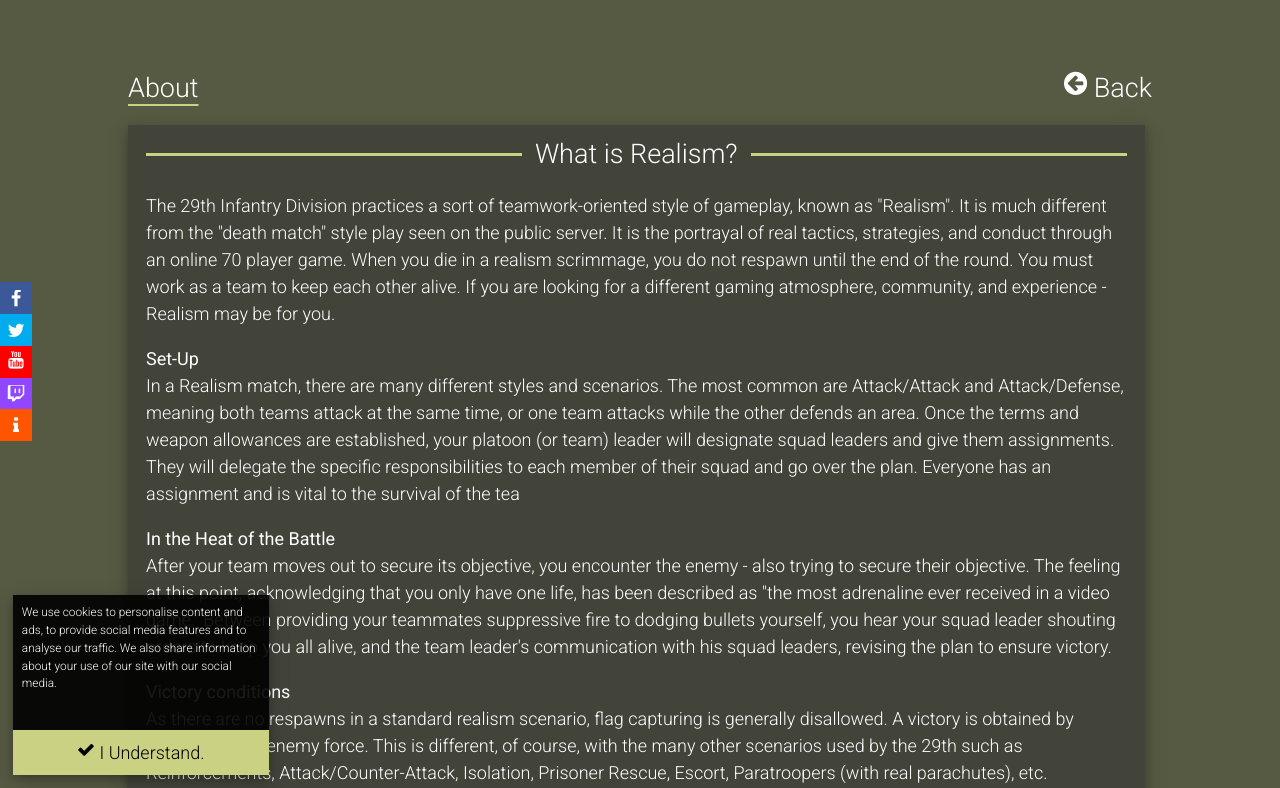
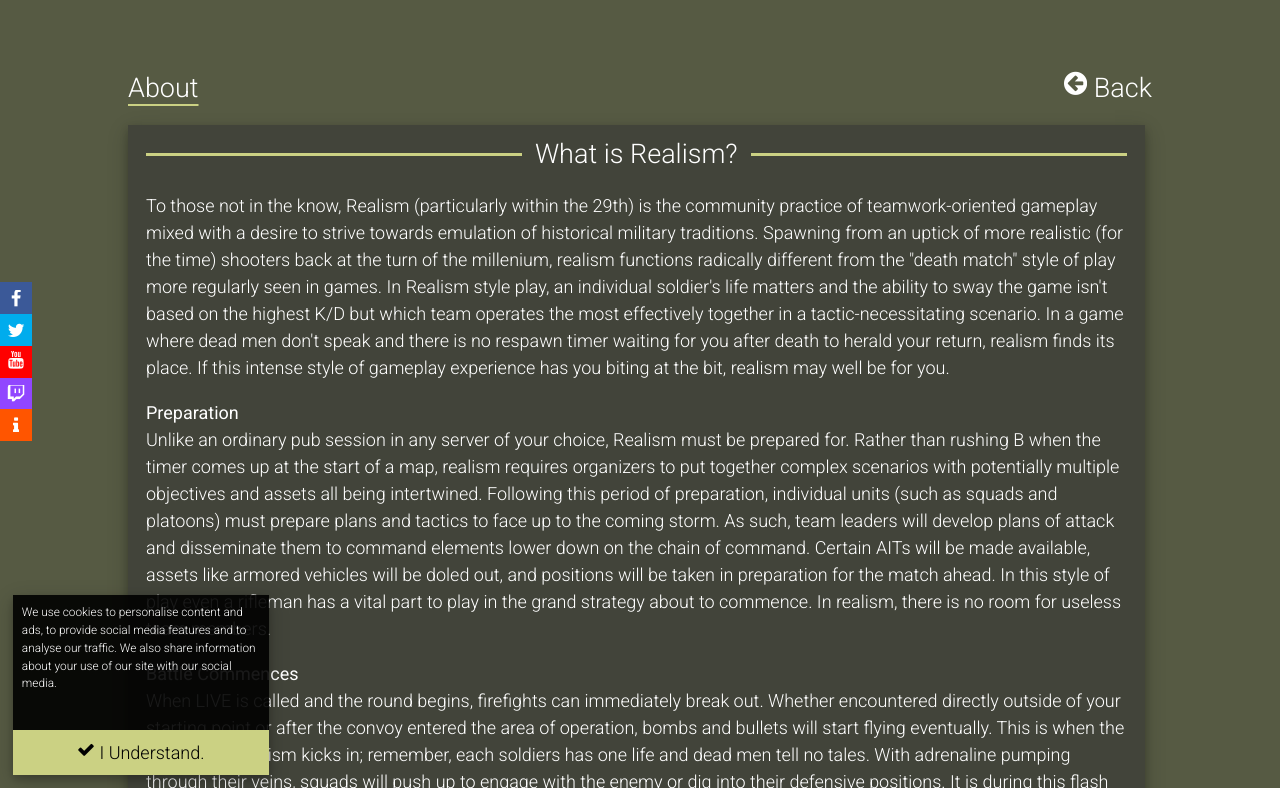
Before and after one commit to Xegion/29th.github.io, a Jekyll site: the page built from about/realism.html, in a window 1280 px wide and 900 px high, cut to the strip 112-900 px from the top of the window. Built offline with Jekyll 4.4.1, drawn with Linux system fonts in a browser that asks for light colours; some of the changed text lies outside the part shown.

Commit message:
Add files via upload

```diff
--- a/about/realism.html
+++ b/about/realism.html
@@ -11,10 +11,10 @@ title: About
 		<div id="about_box">
 			<div id="about_realism" class="animated fadeIn">
 				<p id="about_section_header">&nbsp; What is Realism? &nbsp;</p>
-				<p id="about_section_text">The 29th Infantry Division practices a sort of teamwork-oriented style of gameplay, known as "Realism". It is much different from the "death match" style play seen on the public server. It is the portrayal of real tactics, strategies, and conduct through an online 70 player game. When you die in a realism scrimmage, you do not respawn until the end of the round. You must work as a team to keep each other alive. If you are looking for a different gaming atmosphere, community, and experience - Realism may be for you.</p>
-				<p id="about_section_text"><b>Set-Up</b><br>In a Realism match, there are many different styles and scenarios. The most common are Attack/Attack and Attack/Defense, meaning both teams attack at the same time, or one team attacks while the other defends an area. Once the terms and weapon allowances are established, your platoon (or team) leader will designate squad leaders and give them assignments. They will delegate the specific responsibilities to each member of their squad and go over the plan. Everyone has an assignment and is vital to the survival of the tea</p>
-				<p id="about_section_text"><b>In the Heat of the Battle</b><br>After your team moves out to secure its objective, you encounter the enemy - also trying to secure their objective. The feeling at this point, acknowledging that you only have one life, has been described as "the most adrenaline ever received in a video game." Between providing your teammates suppressive fire to dodging bullets yourself, you hear your squad leader shouting orders to keep you all alive, and the team leader's communication with his squad leaders, revising the plan to ensure victory.</p>
-				<p id="about_section_text"><b>Victory conditions</b><br>As there are no respawns in a standard realism scenario, flag capturing is generally disallowed. A victory is obtained by eliminating the enemy force. This is different, of course, with the many other scenarios used by the 29th such as Reinforcements, Attack/Counter-Attack, Isolation, Prisoner Rescue, Escort, Paratroopers (with real parachutes), etc.</p>
+				<p id="about_section_text">To those not in the know, Realism (particularly within the 29th) is the community practice of teamwork-oriented gameplay mixed with a desire to strive towards emulation of historical military traditions. Spawning from an uptick of more realistic (for the time) shooters back at the turn of the millenium, realism functions radically different from the "death match" style of play more regularly seen in games. In Realism style play, an individual soldier's life matters and the ability to sway the game isn't based on the highest K/D but which team operates the most effectively together in a tactic-necessitating scenario. In a game where dead men don't speak and there is no respawn timer waiting for you after death to herald your return, realism finds its place. If this intense style of gameplay experience has you biting at the bit, realism may well be for you.</p>
+				<p id="about_section_text"><b>Preparation</b><br>Unlike an ordinary pub session in any server of your choice, Realism must be prepared for. Rather than rushing B when the timer comes up at the start of a map, realism requires organizers to put together complex scenarios with potentially multiple objectives and assets all being intertwined. Following this period of preparation, individual units (such as squads and platoons) must prepare plans and tactics to face up to the coming storm. As such, team leaders will develop plans of attack and disseminate them to command elements lower down on the chain of command. Certain AITs will be made available, assets like armored vehicles will be doled out, and positions will be taken in preparation for the match ahead. In this style of play even a rifleman has a vital part to play in the grand strategy about to commence. In realism, there is no room for useless team members.</p>
+				<p id="about_section_text"><b>Battle Commences</b><br>When LIVE is called and the round begins, firefights can immediately break out. Whether encountered directly outside of your starting point or after the convoy entered the area of operation, bombs and bullets will start flying eventually. This is when the real heat of realism kicks in; remember, each soldiers has one life and dead men tell no tales. With adrenaline pumping through their veins, squads will push up to engage with the enemy or dig into their defensive positions. It is during this flash of early engagements where battles can be decided as team leaders move elements to respond to each new arriving threat and on the ground each soldier reacts to the ever changing tides of the fighting. With solid lines of communication and teamwork, however, just about any threat can be overcome.</p>
+				<p id="about_section_text"><b>Objective Secured</b><br>As the round goes on one can expect to make a beeline for their squad's intended objective. Whether it be the elimination or retrieval of a VIP, the destruction of an enemy armored asset, or the removal of all OpFor in the area of operation, that objective MUST be secured. Team leadership and squad leadership will work in concert, directing what remains of their initial attacks and changing up their plans on the fly to complete these objectives. It is here when the ground pounders truly shine as no plan survives contact with the enemy and the actions of a single rifleman can single handedly snatch victory from the jaws of defeat.</p>
 			</div>
 		</div>
 	</div>
```
